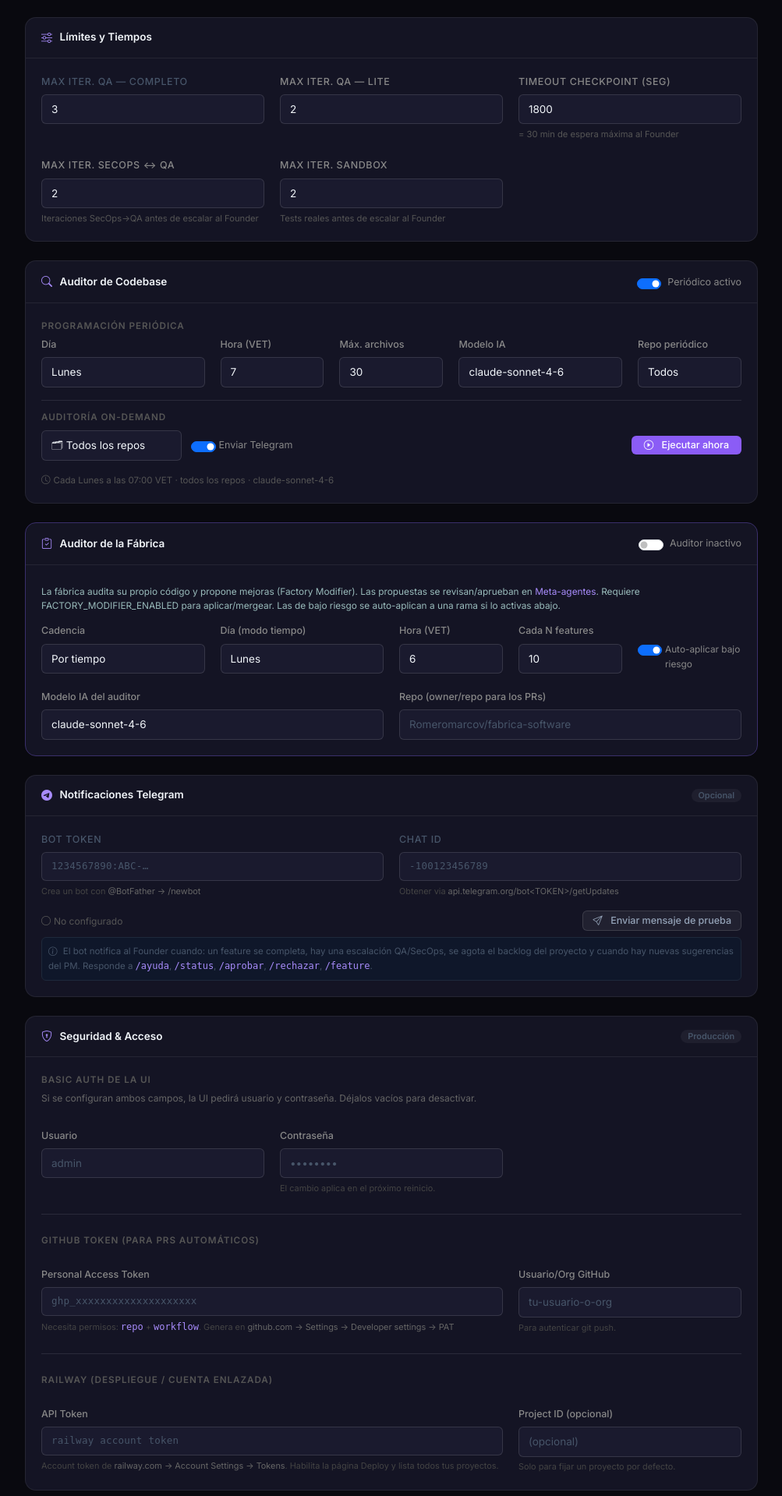
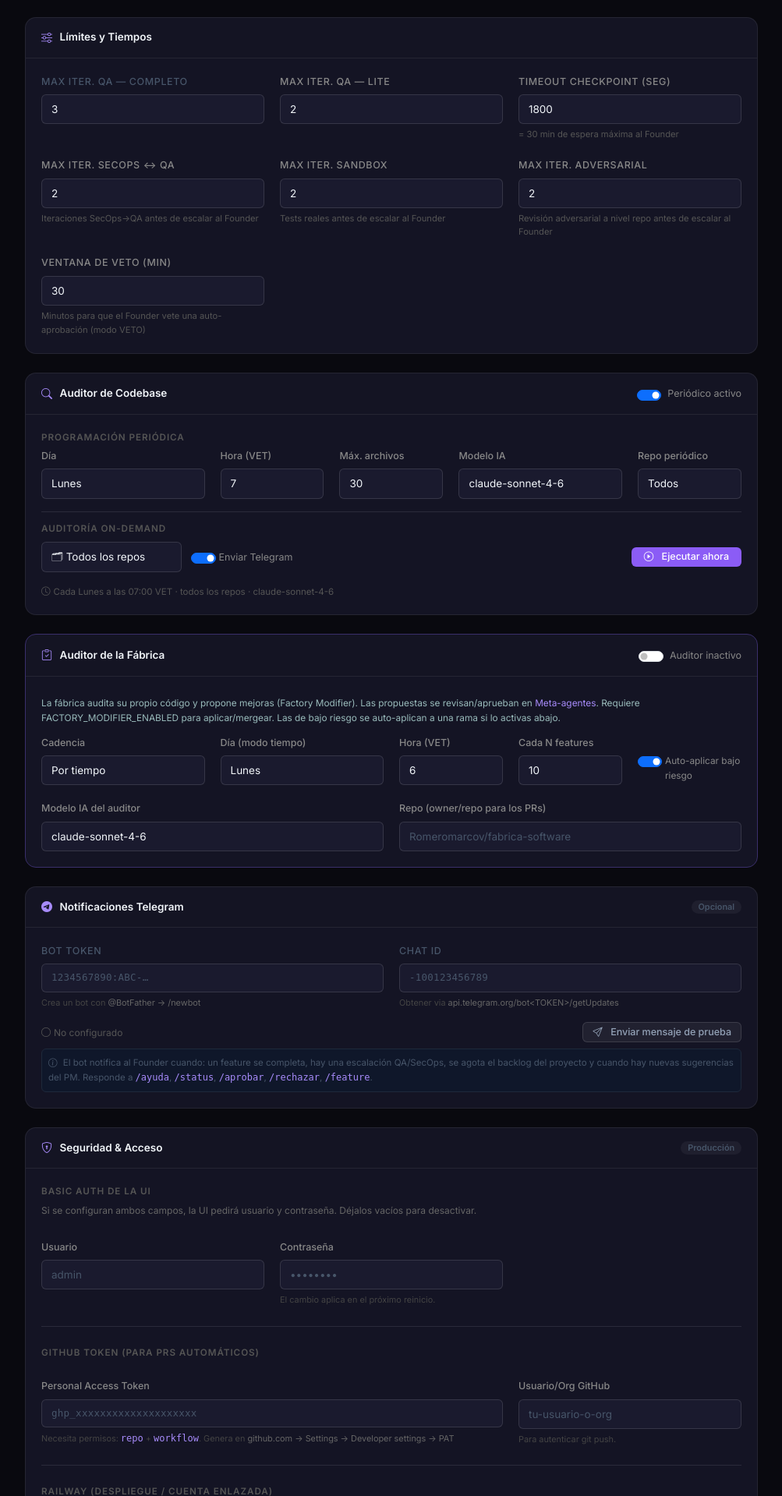
Before and after one commit to Romeromarcov/fabrica-software, a FastAPI app: page /config in a window 1280 px wide. Shown: the part 2519-4438 px from the top of the page at 78% size, without its empty margins (268-1271 px from the left). Run offline with FastAPI, Linux system fonts and the light colour scheme; data that the repository does not hold is empty; parts of the project's set-up code (start-up, migrations or seed data) failed here and were passed over.

Commit message:
feat(ui): MAX_ADVERSARIAL_ITER y VETO_WINDOW_MINUTES configurables desde /config
Añade dos límites del pipeline editables desde la UI (per-tenant global), que
antes solo se podían cambiar por variable de entorno:

- config_store.DEFAULTS: MAX_ADVERSARIAL_ITER=2, VETO_WINDOW_MINUTES=30.
- server.save_config: params del form max_adversarial_iter/veto_window_minutes
  + mapeo a las claves de config.
- config.html: 2 campos en la tarjeta "Límites y Tiempos".

Verificado: ui.server y ui.config_store importan OK.

Co-Authored-By: Claude Opus 4.8 <noreply@anthropic.com>

```diff
--- a/ui/config_store.py
+++ b/ui/config_store.py
@@ -62,11 +62,13 @@ DEFAULTS = {
     "AUTO_MERGE_ENABLED":        "false",  # fusiona PRs LOW con gate verde (RUNBOOK §7.4)
     "PARALLEL_FEATURES_ENABLED": "false",  # features concurrentes (CTF-FABRICA-001)
     "FACTORY_MODIFIER_ENABLED":  "false",  # auto-modificación de la fábrica (doble gate)
-    # Límites del pipeline
+    # Límites del pipeline (cuántas veces auto-corrige cada gate antes de escalar al Founder)
     "MAX_QA_ITER_COMPLETO":       "3",
     "MAX_QA_ITER_LITE":           "2",
     "MAX_SECOPS_ITER":            "2",
     "MAX_SANDBOX_ITER":           "2",
+    "MAX_ADVERSARIAL_ITER":       "2",
+    "VETO_WINDOW_MINUTES":        "30",
     "CHECKPOINT_TIMEOUT_SECONDS": "1800",
     # Auditoría Arquitectónica (A0 Revisor)
     "ARCH_REVIEW_INTERVAL":       "3",    # 0 = desactivado; default: cada 3 features
--- a/ui/server.py
+++ b/ui/server.py
@@ -1609,6 +1609,8 @@ async def save_config(
     max_qa_lite:        int = Form(2),
     max_secops_iter:    int = Form(2),
     max_sandbox_iter:   int = Form(2),
+    max_adversarial_iter: int = Form(2),
+    veto_window_minutes:  int = Form(30),
     checkpoint_timeout: int = Form(1800),
     # Auditor periódico
     auditor_enabled:   str = Form("false"),
@@ -1666,6 +1668,8 @@ async def save_config(
         "MAX_QA_ITER_LITE":           max_qa_lite,
         "MAX_SECOPS_ITER":            max_secops_iter,
         "MAX_SANDBOX_ITER":           max_sandbox_iter,
+        "MAX_ADVERSARIAL_ITER":       max_adversarial_iter,
+        "VETO_WINDOW_MINUTES":        veto_window_minutes,
         "CHECKPOINT_TIMEOUT_SECONDS": checkpoint_timeout,
         "AUDITOR_ENABLED":   "true" if auditor_enabled == "on" else "false",
         "AUDITOR_WEEKDAY":   auditor_weekday,
--- a/ui/templates/config.html
+++ b/ui/templates/config.html
@@ -645,6 +645,26 @@
             Tests reales antes de escalar al Founder
           </div>
         </div>
+        <div class="col-md-4">
+          <label class="form-label" style="font-size:.78rem;color:#888;text-transform:uppercase;letter-spacing:.05em">
+            Max iter. Adversarial
+          </label>
+          <input type="number" name="max_adversarial_iter" class="form-control"
+                 value="{{ cfg.get('MAX_ADVERSARIAL_ITER', '2') }}" min="1" max="5">
+          <div class="form-text" style="font-size:.7rem;color:#555">
+            Revisión adversarial a nivel repo antes de escalar al Founder
+          </div>
+        </div>
+        <div class="col-md-4">
+          <label class="form-label" style="font-size:.78rem;color:#888;text-transform:uppercase;letter-spacing:.05em">
+            Ventana de veto (min)
+          </label>
+          <input type="number" name="veto_window_minutes" class="form-control"
+                 value="{{ cfg.get('VETO_WINDOW_MINUTES', '30') }}" min="0" max="240">
+          <div class="form-text" style="font-size:.7rem;color:#555">
+            Minutos para que el Founder vete una auto-aprobación (modo VETO)
+          </div>
+        </div>
       </div>
     </div>
   </div>
```
